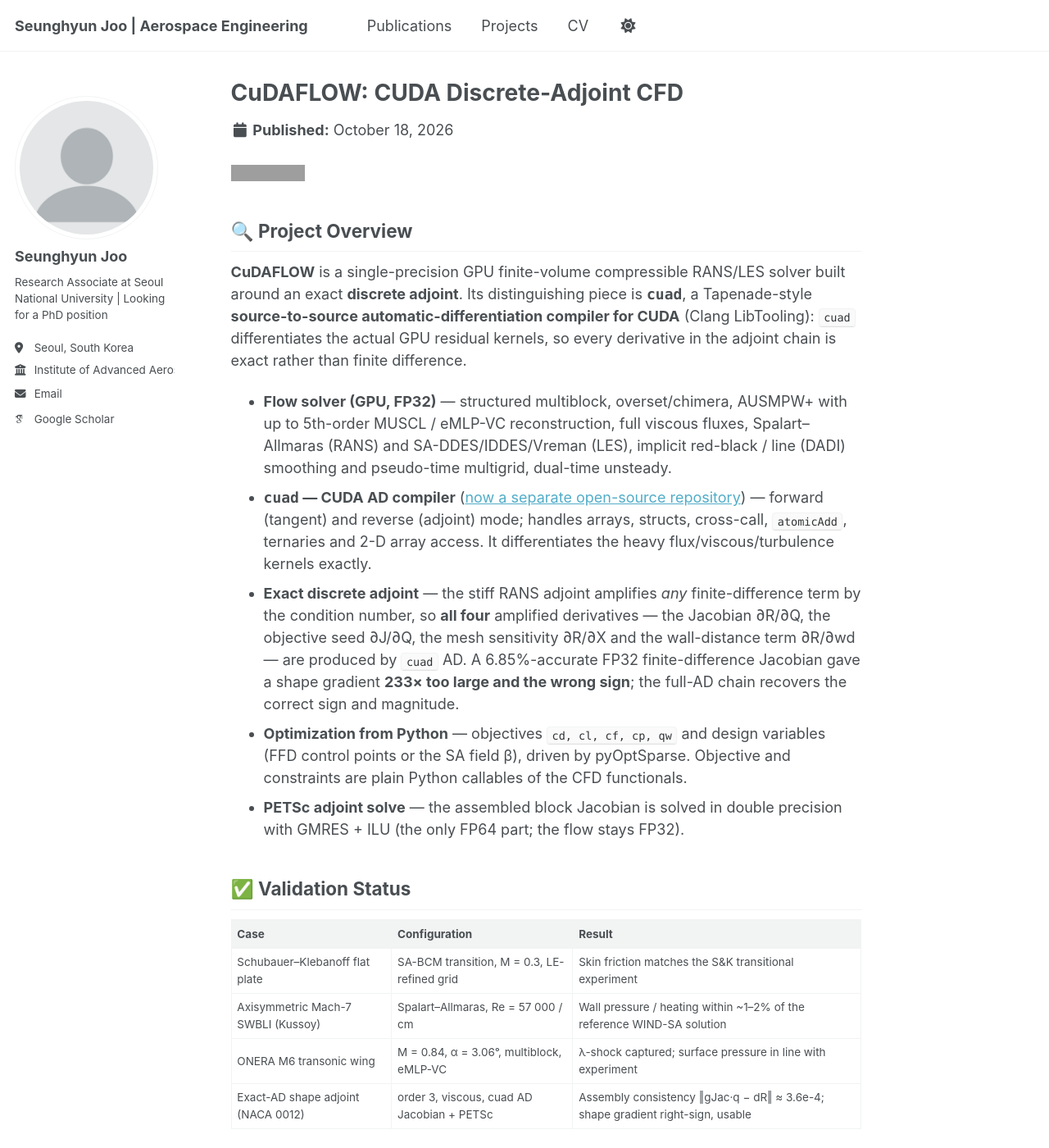
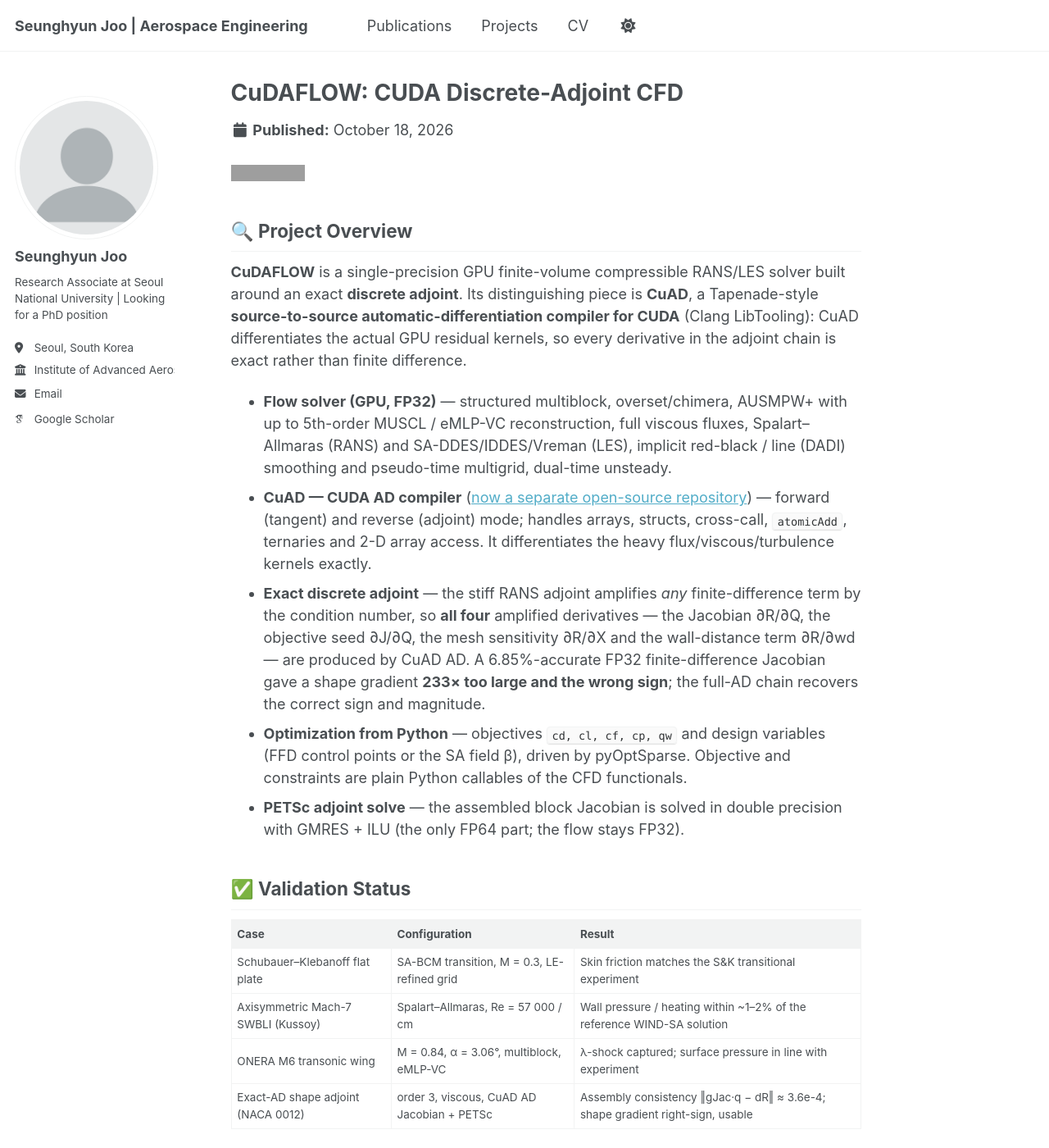
Before and after one commit to SEUNGHYUN-JOO/SEUNGHYUN-JOO.github.io, a Jekyll site: the page built from _portfolio/portfolio-0-cudaflow.md, in a window 1280 px wide and 1400 px high. Shown: the whole window at 82% size. Built offline with Jekyll 4.4.1, drawn with Linux system fonts in a browser that asks for light colours; some web fonts are replaced; a script bundle is joined from its source files by our own code; library files that are not in the unit come from our copies; some of the changed text lies outside the part shown; grey boxes are pictures that could not be loaded.

```diff
--- a/_portfolio/portfolio-0-cudaflow.md
+++ b/_portfolio/portfolio-0-cudaflow.md
@@ -1,6 +1,6 @@
 ---
 title: "CuDAFLOW: CUDA Discrete-Adjoint CFD"
-excerpt: "An FP32 GPU finite-volume RANS/LES solver built around an exact discrete adjoint whose residual derivatives are generated by cuad — a source-to-source automatic-differentiation compiler for CUDA. Drives gradient-based shape optimization, Cf/Cp inverse design, and Spalart–Allmaras field inversion (FIML) from Python, with the adjoint linear solve in double precision through PETSc. Validated on Schubauer–Klebanoff transitional flat plate, Mach-7 axisymmetric shock/boundary-layer interaction, and the ONERA M6 transonic wing."
+excerpt: "An FP32 GPU finite-volume RANS/LES solver built around an exact discrete adjoint whose residual derivatives are generated by CuAD — a source-to-source automatic-differentiation compiler for CUDA. Drives gradient-based shape optimization, Cf/Cp inverse design, and Spalart–Allmaras field inversion (FIML) from Python, with the adjoint linear solve in double precision through PETSc. Validated on Schubauer–Klebanoff transitional flat plate, Mach-7 axisymmetric shock/boundary-layer interaction, and the ONERA M6 transonic wing."
 collection: portfolio
 ---
 
@@ -10,8 +10,8 @@ collection: portfolio
 
 **CuDAFLOW** is a single-precision GPU finite-volume compressible RANS/LES
 solver built around an exact **discrete adjoint**. Its distinguishing piece is
-**`cuad`**, a Tapenade-style **source-to-source automatic-differentiation
-compiler for CUDA** (Clang LibTooling): `cuad` differentiates the actual GPU
+**CuAD**, a Tapenade-style **source-to-source automatic-differentiation
+compiler for CUDA** (Clang LibTooling): CuAD differentiates the actual GPU
 residual kernels, so every derivative in the adjoint chain is exact rather than
 finite difference.
 
@@ -19,13 +19,13 @@ finite difference.
   with up to 5th-order MUSCL / eMLP-VC reconstruction, full viscous fluxes,
   Spalart–Allmaras (RANS) and SA-DDES/IDDES/Vreman (LES), implicit red-black /
   line (DADI) smoothing and pseudo-time multigrid, dual-time unsteady.
-- **`cuad` — CUDA AD compiler** ([now a separate open-source repository]({{ '/portfolio/portfolio-6-cuad/' | relative_url }})) — forward (tangent) and reverse (adjoint) mode;
+- **CuAD — CUDA AD compiler** ([now a separate open-source repository]({{ '/portfolio/portfolio-6-cuad/' | relative_url }})) — forward (tangent) and reverse (adjoint) mode;
   handles arrays, structs, cross-call, `atomicAdd`, ternaries and 2-D array
   access. It differentiates the heavy flux/viscous/turbulence kernels exactly.
 - **Exact discrete adjoint** — the stiff RANS adjoint amplifies *any*
   finite-difference term by the condition number, so **all four** amplified
   derivatives — the Jacobian ∂R/∂Q, the objective seed ∂J/∂Q, the mesh
-  sensitivity ∂R/∂X and the wall-distance term ∂R/∂wd — are produced by `cuad`
+  sensitivity ∂R/∂X and the wall-distance term ∂R/∂wd — are produced by CuAD
   AD. A 6.85%-accurate FP32 finite-difference Jacobian gave a shape gradient
   **233× too large and the wrong sign**; the full-AD chain recovers the correct
   sign and magnitude.
@@ -59,7 +59,7 @@ finite difference.
     </tr>
     <tr>
       <td>Exact-AD shape adjoint (NACA 0012)</td>
-      <td>order 3, viscous, cuad AD Jacobian + PETSc</td>
+      <td>order 3, viscous, CuAD AD Jacobian + PETSc</td>
       <td>Assembly consistency ‖gJac·q − dR‖ ≈ 3.6e-4; shape gradient right-sign, usable</td>
     </tr>
   </tbody>
@@ -84,7 +84,7 @@ finite difference.
 
 The core finding is that for the stiff RANS discrete adjoint exact AD is not a
 luxury: an ill-conditioned adjoint amplifies a 6.85%-accurate finite-difference
-Jacobian into a 233× gradient error with the wrong sign. `cuad` makes every
+Jacobian into a 233× gradient error with the wrong sign. CuAD makes every
 residual derivative exact, and because the amplified terms (∂R/∂Q, ∂R/∂X,
 ∂R/∂wd) are **objective-independent**, the same machinery serves shape
 optimization, Cf/Cp inverse design and Spalart–Allmaras field inversion (FIML)
```
Also changed, not shown: _portfolio/portfolio-6-cuad.md (+4 -4 lines).
